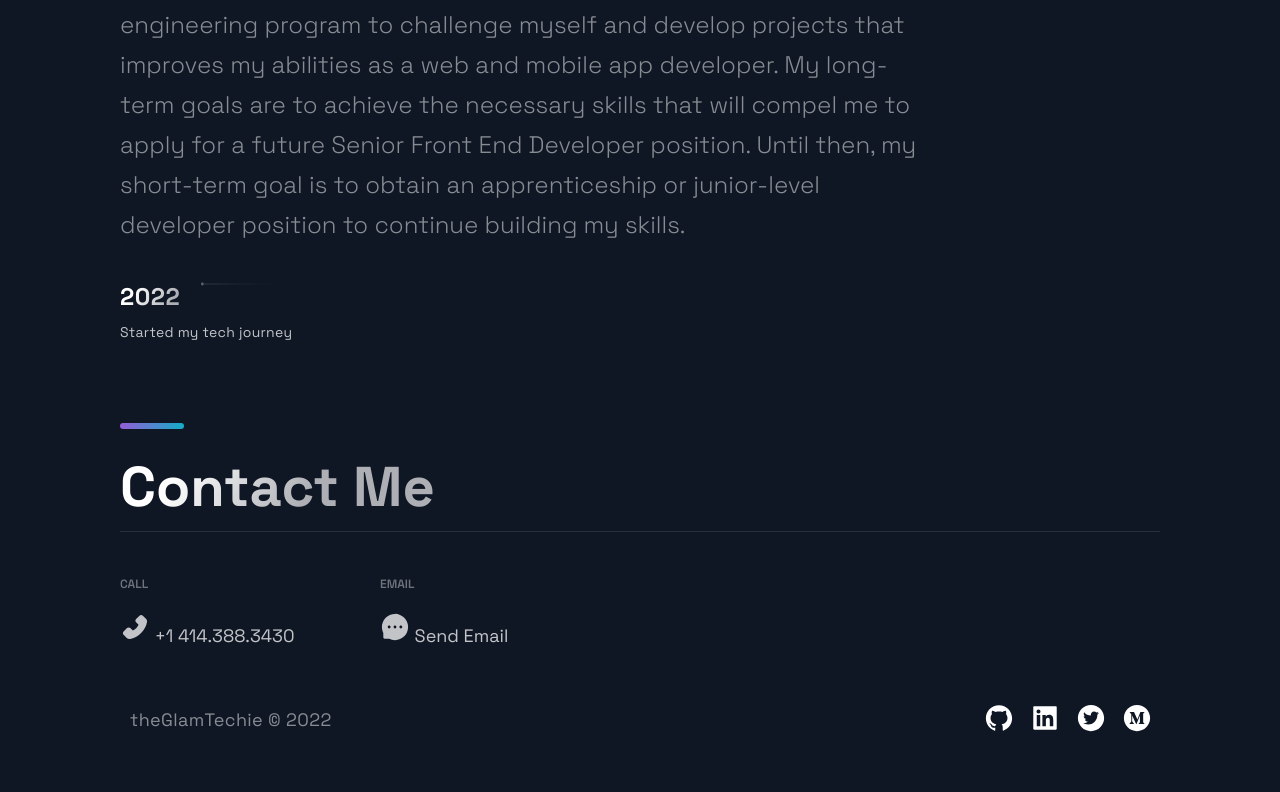
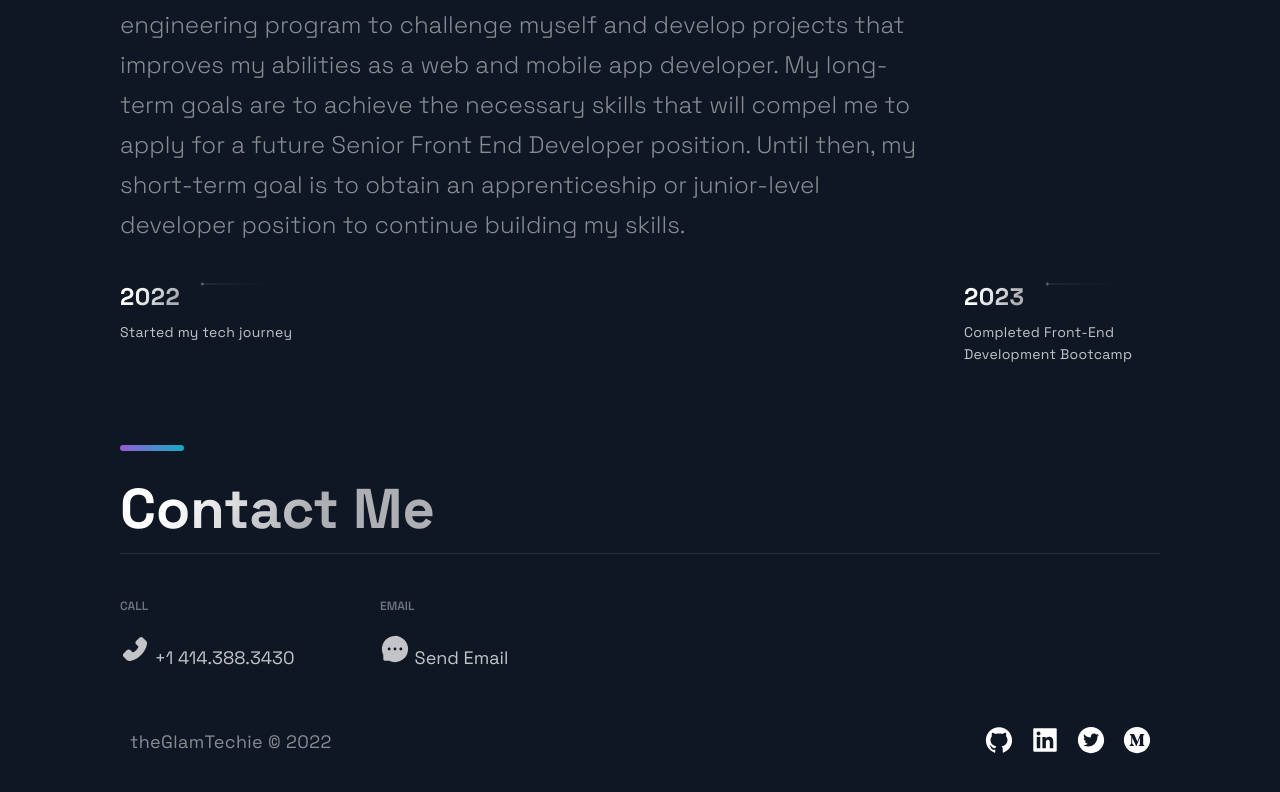
Before and after one commit to shay90210/new-portfolio-dev, a Next.js app: page / in a window 1280 px wide. Shown: the part 2790-3582 px from the top of the page. Built offline with nearby package versions, Linux system fonts and the light colour scheme.

Commit message:
updated timeline

```diff
--- a/src/constants/constants.js
+++ b/src/constants/constants.js
@@ -30,4 +30,5 @@ export const projects = [
 
 export const TimeLineData = [
   { year: 2022, text: 'Started my tech journey', },
+  { year: 2023, text: 'Completed Front-End Development Bootcamp',},
 ];
```
